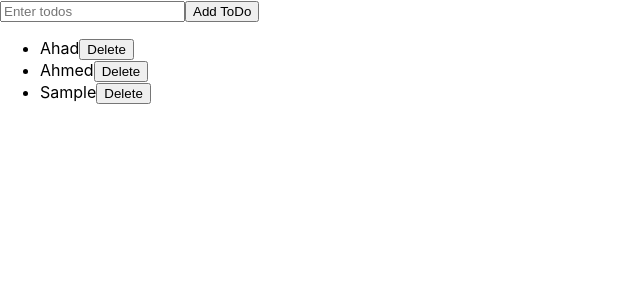
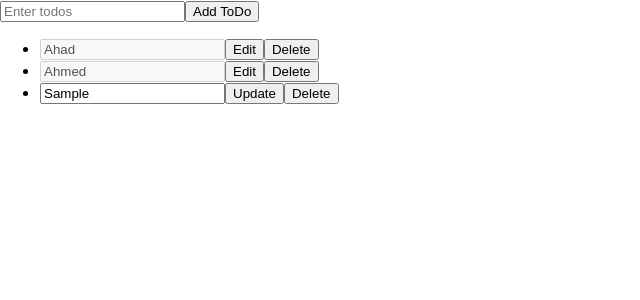
Before and after one commit to MuhammadAhmedLakhani/React-Advance, a React (Create React App) app: page / in a window 1280 px wide. Both pictures are taken after typing "Sample" into the empty fields and a click on the button "Add ToDo". Shown: the top 300 px of the page, without its empty margins (0-640 px from the left). Built offline with nearby package versions, Linux system fonts and the light colour scheme.

Commit message:
Hooks:Todo (updation)

```diff
--- a/src/App.jsx
+++ b/src/App.jsx
@@ -5,7 +5,15 @@ import { useState } from 'react';
 function App() {
 
 
-let [todos, setTodos] = useState([{value:"Ahad"},{value:"Ahmed"}])
+let [todos, setTodos] = useState([
+  {
+    value:"Ahad",
+    disabled:true
+},
+  {
+  value:"Ahmed",
+  disabled:true
+}])
 
 let [value,setValue] = useState("")
 
@@ -22,14 +30,51 @@ const deleteToDo = (index) => {
   setTodos(oldtodos)
 }
 
+const editToDo = (value) => {
 
-console.log(todos,"todos")
+    console.log(value)
+
+    value.disabled = false
+
+    console.log(value,"updated")
+    console.log(todos,"todos")
+    setTodos([...todos])
+
+}
+
+const updateTodo = (val) => {
+  // v.value = event.target.value
+  // setTodos([todos])
+
+  console.log(val)
+  val.disabled = true;
+  console.log(val,"updateds")
+  setTodos([...todos])
+
+}
+
+
+
+
   return (
     <div>
       <input type="text"placeholder='Enter todos' value={value}    onChange={(e)=> setValue(e.target.value)} />
       <button onClick={addToDo}>Add ToDo</button>
+
+
+      <br/>
       <ul>
-          {todos.map((v,i)=><li key={i}>{v.value}
+          {todos.map((v,i)=><li key={i}>
+
+            <input  disabled = {v.disabled}  type="text" defaultValue={v.value} onChange={(e)=> v.value = e.target.value}  />
+
+
+            {v.disabled?            //TRENERY OPERATOR
+
+              <button onClick={()=> editToDo(v)}>Edit</button>
+              :
+              <button onClick={()=>updateTodo(v)}>Update </button>
+            }
             <button onClick={()=>deleteToDo(i)}>Delete</button>
           </li>
           )}
```
